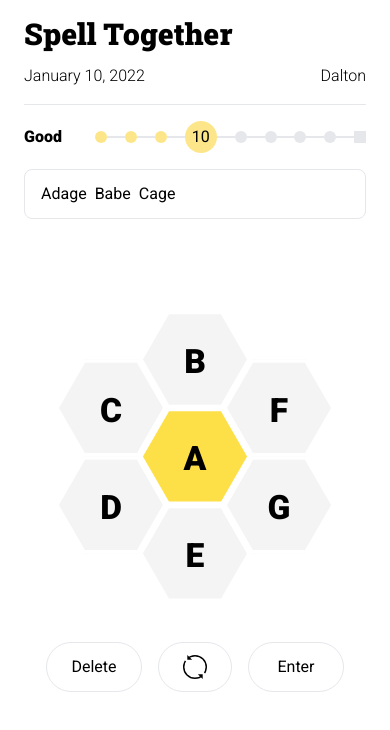
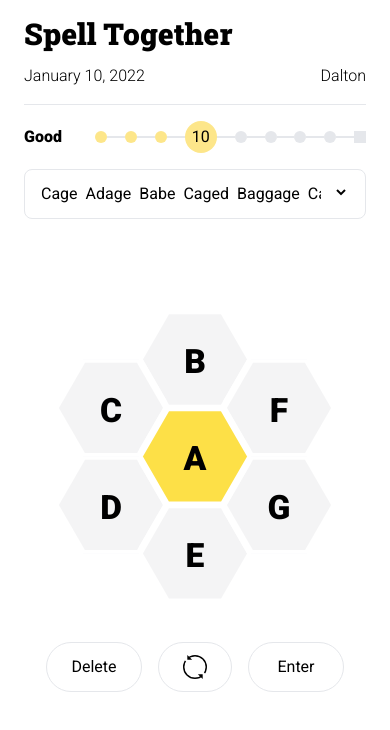
Before and after one commit to daltonscharff/spell-together, a Next.js app in the folder packages/web-client/: page /rooms/1 in a window 390 px wide. Shown: the top 730 px of the page. Built offline with nearby package versions, Linux system fonts and the light colour scheme.

Commit message:
Found words hides overflowing words on small screens

```diff
--- a/packages/web-client/components/FoundWords.tsx
+++ b/packages/web-client/components/FoundWords.tsx
@@ -6,12 +6,17 @@ type Props = {
 
 const FoundWords: FC<Props> = ({ words }) => {
   return (
-    <div className="flex-grow flex flex-row sm:flex-col flex-wrap border rounded-lg p-3 capitalize">
-      {words.sort().map((word, i) => (
-        <div className="px-1" key={i}>
-          {word.toLowerCase()}
-        </div>
-      ))}
+    <div className="flex-grow flex flex-row sm:flex-col border rounded-lg p-3 capitalize">
+      <div className="flex flex-row flex-grow overflow-hidden">
+        {words.map((word, i) => (
+          <div className="px-1" key={i}>
+            {word.toLowerCase()}
+          </div>
+        ))}
+      </div>
+      <div className="px-1 ml-2">
+        <i className="bx bxs-chevron-down"></i>
+      </div>
     </div>
   );
 };
--- a/packages/web-client/hooks/useStore.ts
+++ b/packages/web-client/hooks/useStore.ts
@@ -24,7 +24,7 @@ export const useStore = create<StoreState>((set) => ({
   username: "Dalton",
   letters: ["b", "c", "d", "e", "f", "g"],
   centerLetter: "a",
-  foundWords: ["ADAGE", "CAGE", "BABE"],
+  foundWords: ["CAGE", "ADAGE", "BABE", "CAGED", "BAGGAGE", "CABBAGE", "BADGE"],
   score: 10,
   maxScore: 121,
 }));
--- a/packages/web-client/package.json
+++ b/packages/web-client/package.json
@@ -9,6 +9,7 @@
     "lint": "next lint"
   },
   "dependencies": {
+    "boxicons": "^2.1.1",
     "js-cookie": "^3.0.1",
     "next": "12.0.1",
     "react": "17.0.2",
--- a/packages/web-client/pages/_app.tsx
+++ b/packages/web-client/pages/_app.tsx
@@ -1,4 +1,5 @@
 import "../styles/globals.css";
+import "boxicons/css/boxicons.min.css";
 import type { AppProps } from "next/app";
 
 function App({ Component, pageProps }: AppProps) {
```
Also changed, not shown: 1 other file (tests, documents, lock files or other folders).
